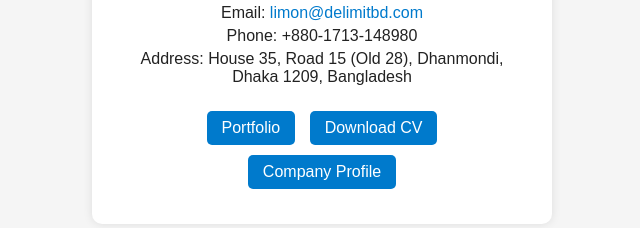
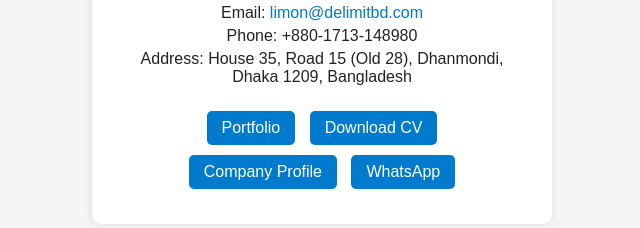
Before and after one commit to limon3497/delimitbd.com, a plain HTML site: page index.html in a window 1280 px wide. Shown: the part 336-564 px from the top of the page, without its empty margins (318-958 px from the left). Drawn offline with Linux system fonts and the light colour scheme.

Commit message:
Update index.html

```diff
--- a/index.html
+++ b/index.html
@@ -52,6 +52,7 @@
       <a href="#">Portfolio</a>
       <a href="CV.pdf" class="btn" target="_blank">Download CV</a>
       <a href="delimit_profile.pdf" class="btn" target="_blank">Company Profile</a>
+      <a href="https://wa.me/8801713148980" class="btn" target="_blank">WhatsApp</a>
     </div>
   </div>
 </body>
```
